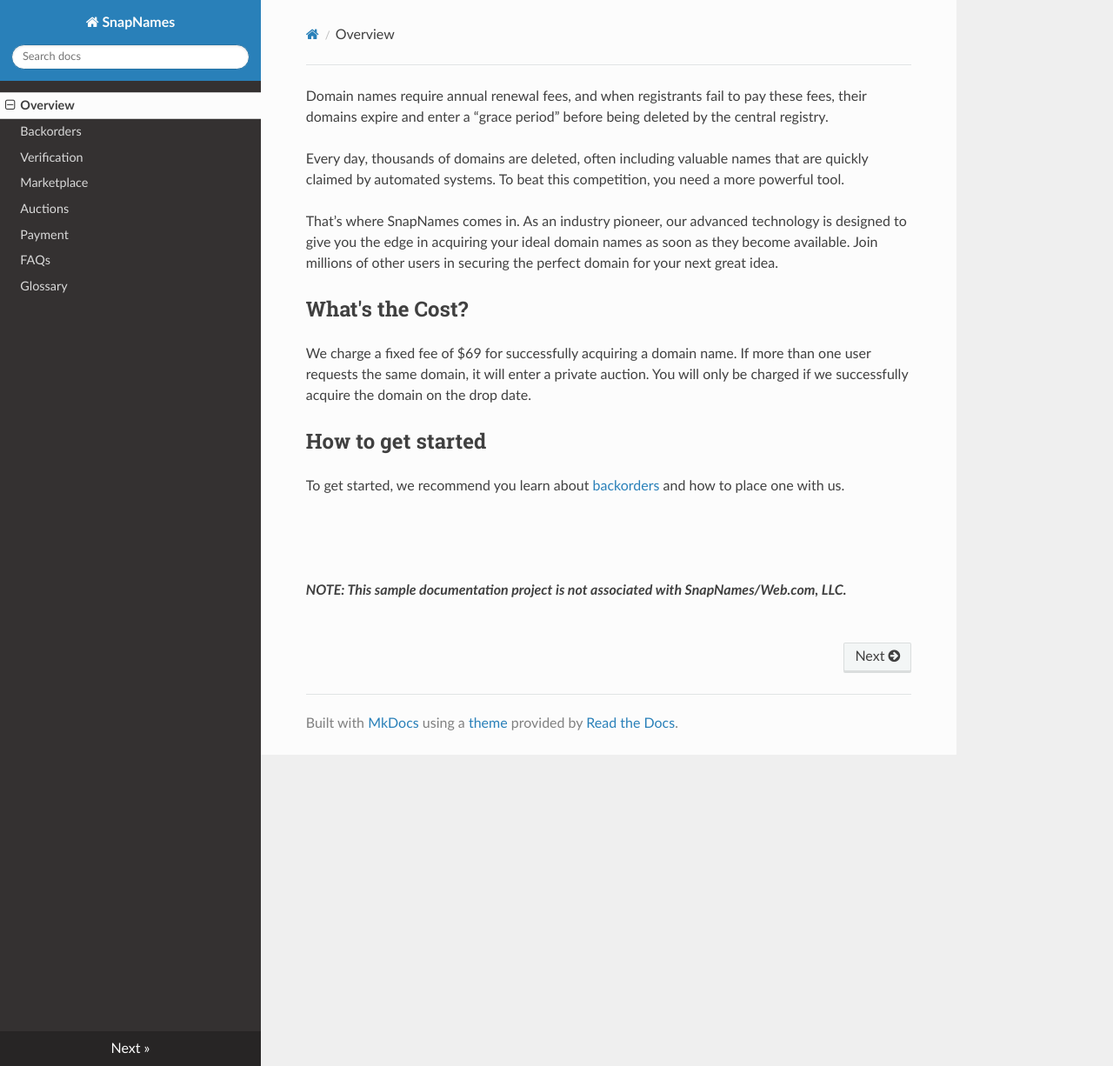
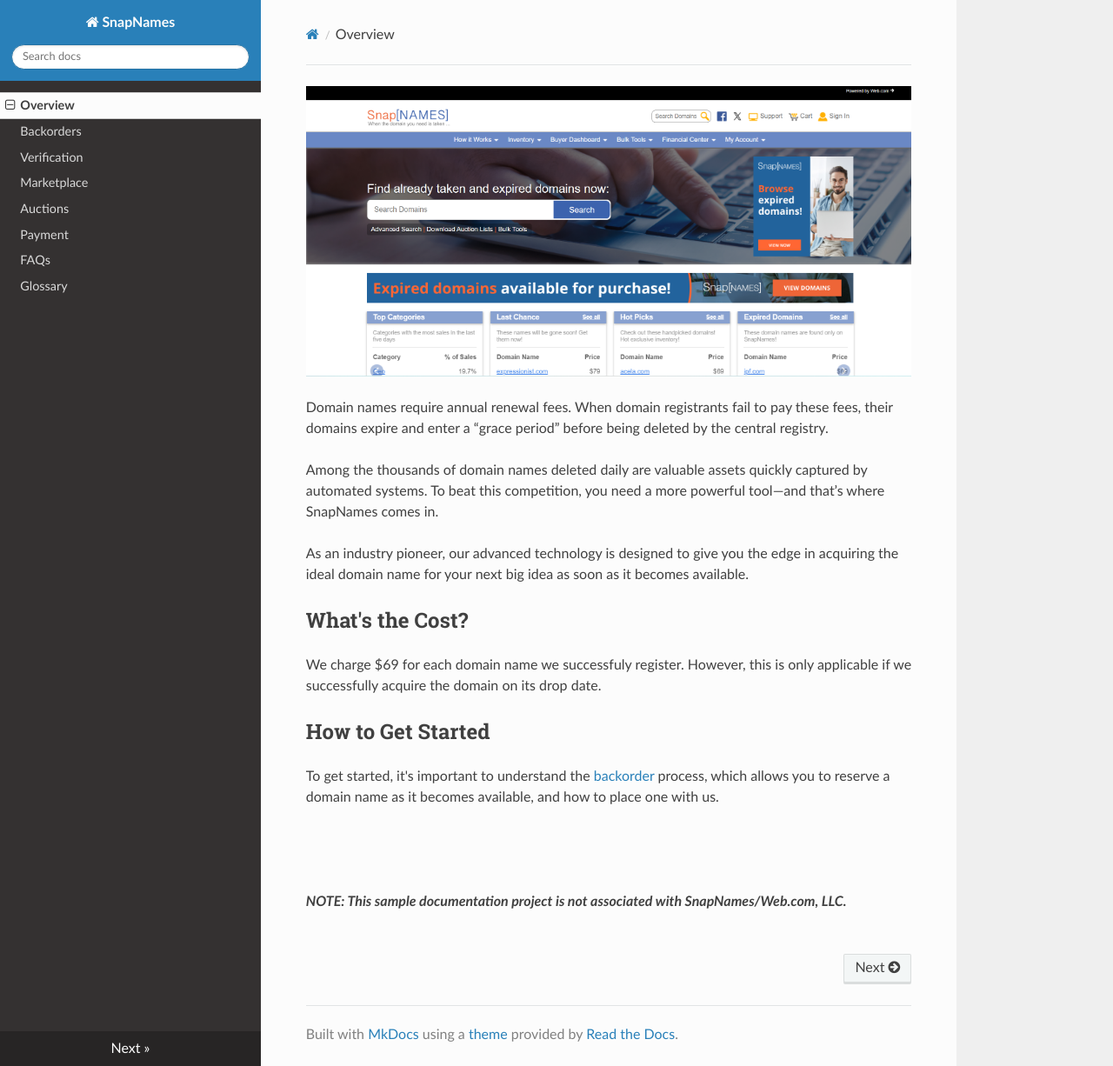
Before and after one commit to kenudeh/SnapNames, an MkDocs documentation site: the page built from docs/index.md, in a window 1280 px wide and 1226 px high. Shown: the whole window at 87% size. Built offline with MkDocs 1.6.1, drawn with Linux system fonts in a browser that asks for light colours; nearby versions of some CDN libraries.

Commit message:
updated the landing page

```diff
--- a/docs/index.md
+++ b/docs/index.md
@@ -1,15 +1,21 @@
-Domain names require annual renewal fees, and when registrants fail to pay these fees, their domains expire and enter a “grace period” before being deleted by the central registry.
 
-Every day, thousands of domains are deleted, often including valuable names that are quickly claimed by automated systems. To beat this competition, you need a more powerful tool.
+![snapnames homepage](snapnames-homepage.png)
 
-That’s where SnapNames comes in. As an industry pioneer, our advanced technology is designed to give you the edge in acquiring your ideal domain names as soon as they become available. Join millions of other users in securing the perfect domain for your next great idea.
+Domain names require annual renewal fees. When domain registrants fail to pay these fees, their domains expire and enter a “grace period” before being deleted by the central registry.
+
+Among the thousands of domain names deleted daily are valuable assets quickly captured by automated systems. To beat this competition, you need a more powerful tool—and that’s where SnapNames comes in.
+
+As an industry pioneer, our advanced technology is designed to give you the edge in acquiring the ideal domain name for your next big idea as soon as it becomes available.
+
 
 ## What's the Cost?
-We charge a fixed fee of $69 for successfully acquiring a domain name. If more than one user requests the same domain, it will enter a private auction. You will only be charged if we successfully acquire the domain on the drop date.
+We charge $69 for each domain name we successfuly register. However, this is only applicable if we successfully acquire the domain on its drop date.
 
 
-## How to get started
-To get started, we recommend you learn about [backorders](https://curious-druid-05e915.netlify.app/backorders/) and how to place one with us.
+## How to Get Started
+
+To get started, it's important to understand the [backorder](https://curious-druid-05e915.netlify.app/backorders/) process, which allows you to reserve a domain name as it becomes available, and how to place one with us.
+
 
 <br></br>
 
```
Also changed, not shown: docs/snapnames-homepage.png (added).
